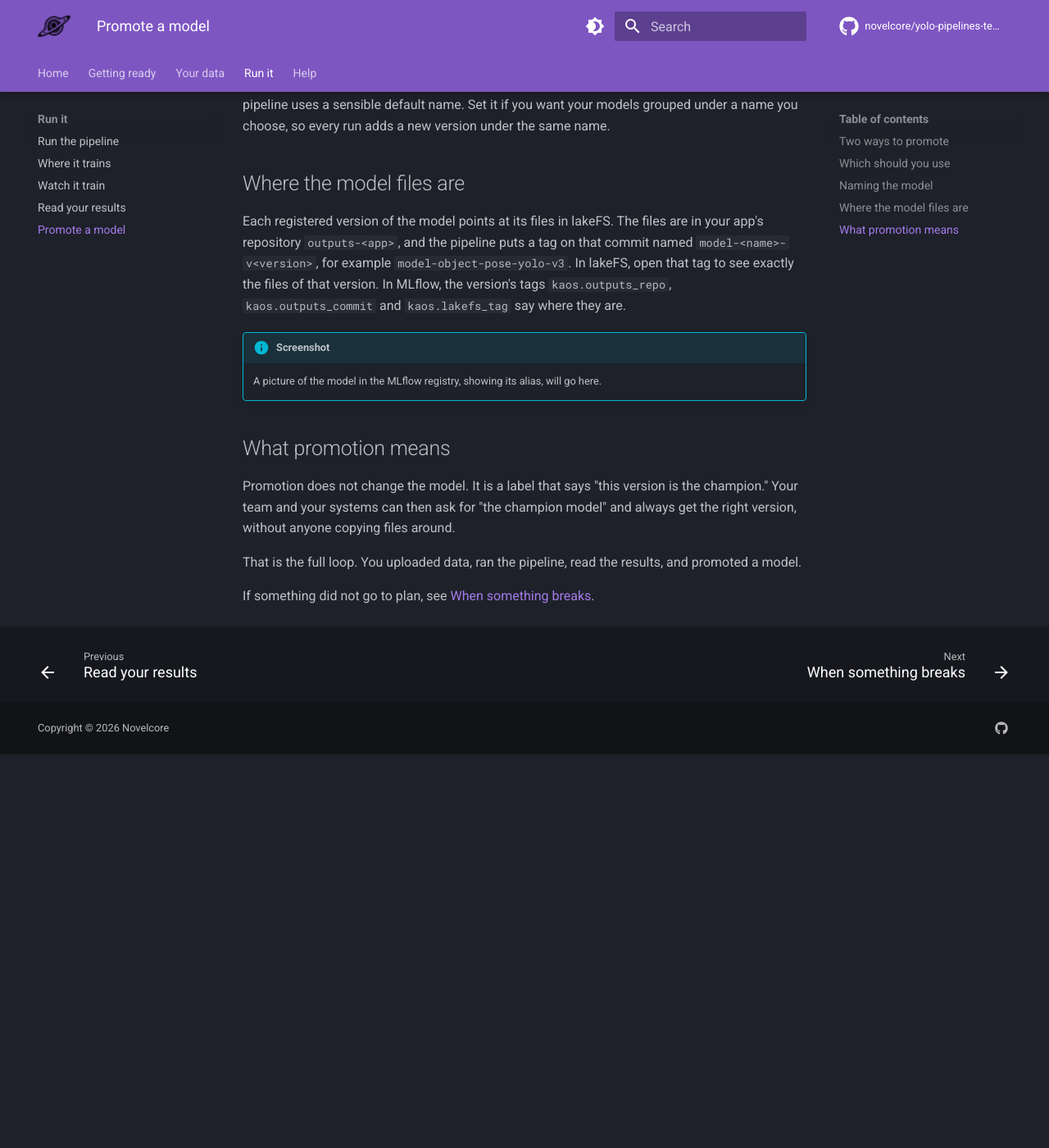
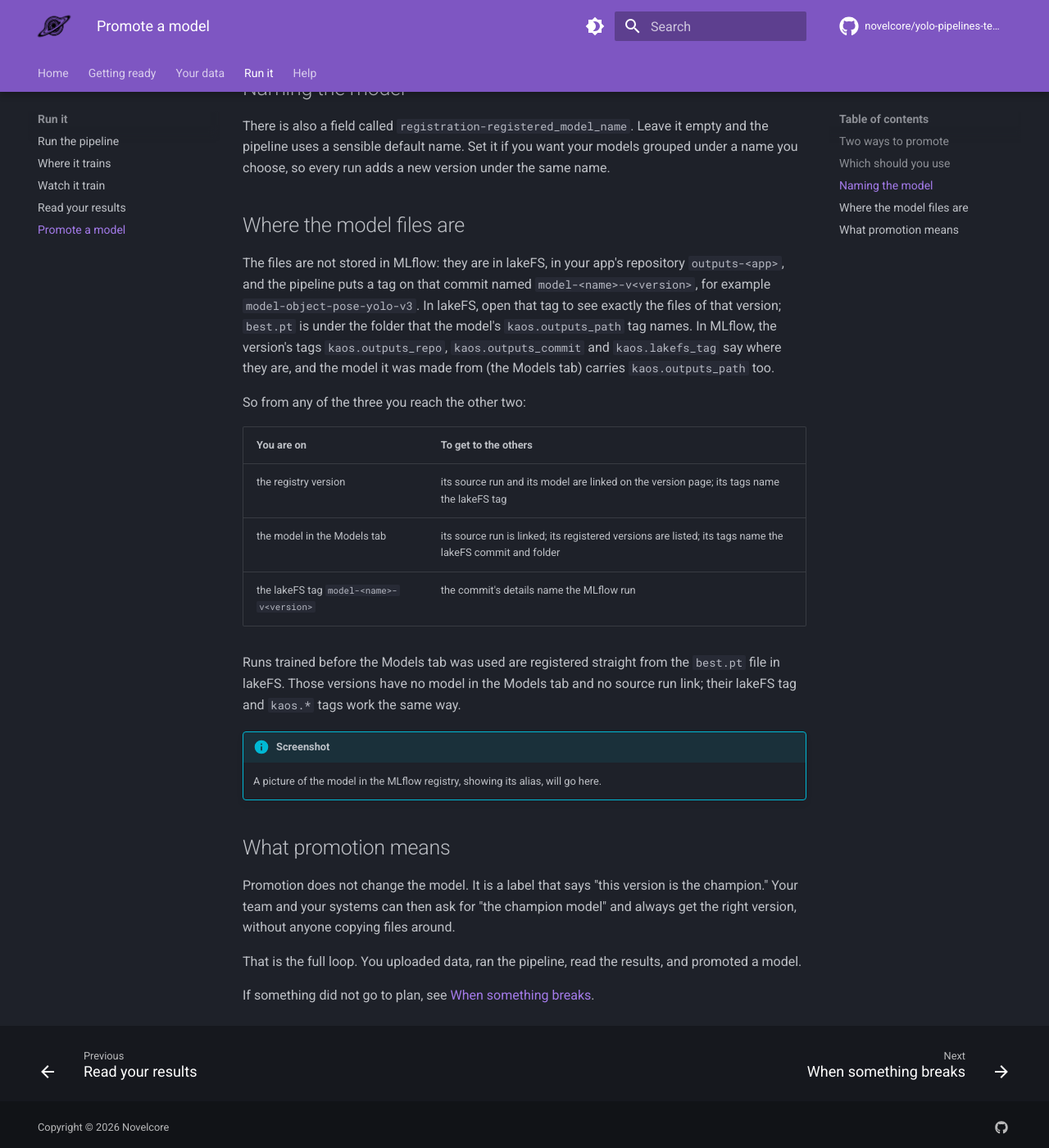
Before and after one commit to novelcore/yolo-pipelines-template, an MkDocs documentation site: the page built from docs/promote.md, in a window 1280 px wide and 1400 px high, scrolled down 870 px. Shown: the whole window at 82% size. Built offline with MkDocs 1.6.1 and Material for MkDocs 9.7.7, drawn with Linux system fonts in a browser that asks for light colours; comment, search, counter and statistics services are not loaded; before the commit the page ends 1790 px from its top, so only the background shows below that; some of the changed text lies outside the part shown.

Commit message:
docs: the Models tab, the registry and lakeFS, and how they link (kaos#1283)
Co-Authored-By: Claude Opus 5.5 <noreply@anthropic.com>

```diff
--- a/docs/promote.md
+++ b/docs/promote.md
@@ -1,6 +1,6 @@
 # Promote a model
 
-When a run finishes, the last step saves the model and gives it a name and a version. That is called registering. Promoting is the next move. It gives a version a label, `champion` or `challenger`, so everyone knows which one to use.
+When a run finishes, the last step saves the model and gives it a name and a version. That is called registering. The version is made from the model the run shows in the experiment's **Models** tab ([Read your results](results.md#your-trained-model-in-the-models-tab)), so the two are linked: the version names its source run and that model, and the model lists the versions made from it. Promoting is the next move. It gives a version a label, `champion` or `challenger`, so everyone knows which one to use.
 
 ## Two ways to promote
 
@@ -23,7 +23,17 @@ There is also a field called `registration-registered_model_name`. Leave it empt
 
 ## Where the model files are
 
-Each registered version of the model points at its files in lakeFS. The files are in your app's repository `outputs-<app>`, and the pipeline puts a tag on that commit named `model-<name>-v<version>`, for example `model-object-pose-yolo-v3`. In lakeFS, open that tag to see exactly the files of that version. In MLflow, the version's tags `kaos.outputs_repo`, `kaos.outputs_commit` and `kaos.lakefs_tag` say where they are.
+The files are not stored in MLflow: they are in lakeFS, in your app's repository `outputs-<app>`, and the pipeline puts a tag on that commit named `model-<name>-v<version>`, for example `model-object-pose-yolo-v3`. In lakeFS, open that tag to see exactly the files of that version; `best.pt` is under the folder that the model's `kaos.outputs_path` tag names. In MLflow, the version's tags `kaos.outputs_repo`, `kaos.outputs_commit` and `kaos.lakefs_tag` say where they are, and the model it was made from (the Models tab) carries `kaos.outputs_path` too.
+
+So from any of the three you reach the other two:
+
+| You are on | To get to the others |
+|---|---|
+| the registry version | its source run and its model are linked on the version page; its tags name the lakeFS tag |
+| the model in the Models tab | its source run is linked; its registered versions are listed; its tags name the lakeFS commit and folder |
+| the lakeFS tag `model-<name>-v<version>` | the commit's details name the MLflow run |
+
+Runs trained before the Models tab was used are registered straight from the `best.pt` file in lakeFS. Those versions have no model in the Models tab and no source run link; their lakeFS tag and `kaos.*` tags work the same way.
 
 !!! info "Screenshot"
     A picture of the model in the MLflow registry, showing its alias, will go here.
```
Also changed, not shown: README.md (+20 -6 lines), docs/results.md (+14 -1 lines).
